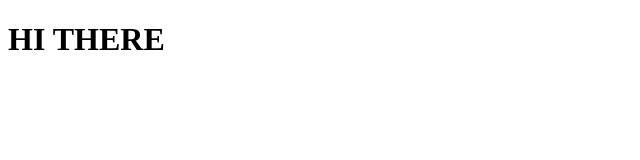
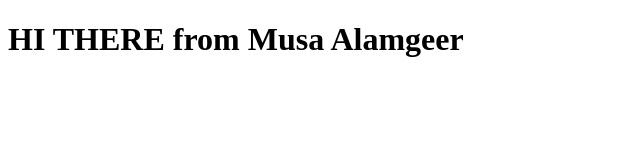
Before and after one commit to MusaAlamgeer/Bootcamp2020, a plain HTML site: page index.html in a window 1280 px wide. Shown: the whole page, without its empty margins (0-640 px from the left). Drawn offline with Linux system fonts and the light colour scheme.

Commit message:
new heading

```diff
--- a/index.html
+++ b/index.html
@@ -6,6 +6,6 @@
     <title>Document</title>
 </head>
 <body>
-    <h1>HI THERE</h1>
+    <h1>HI THERE from Musa Alamgeer</h1>
 </body>
 </html>
```
